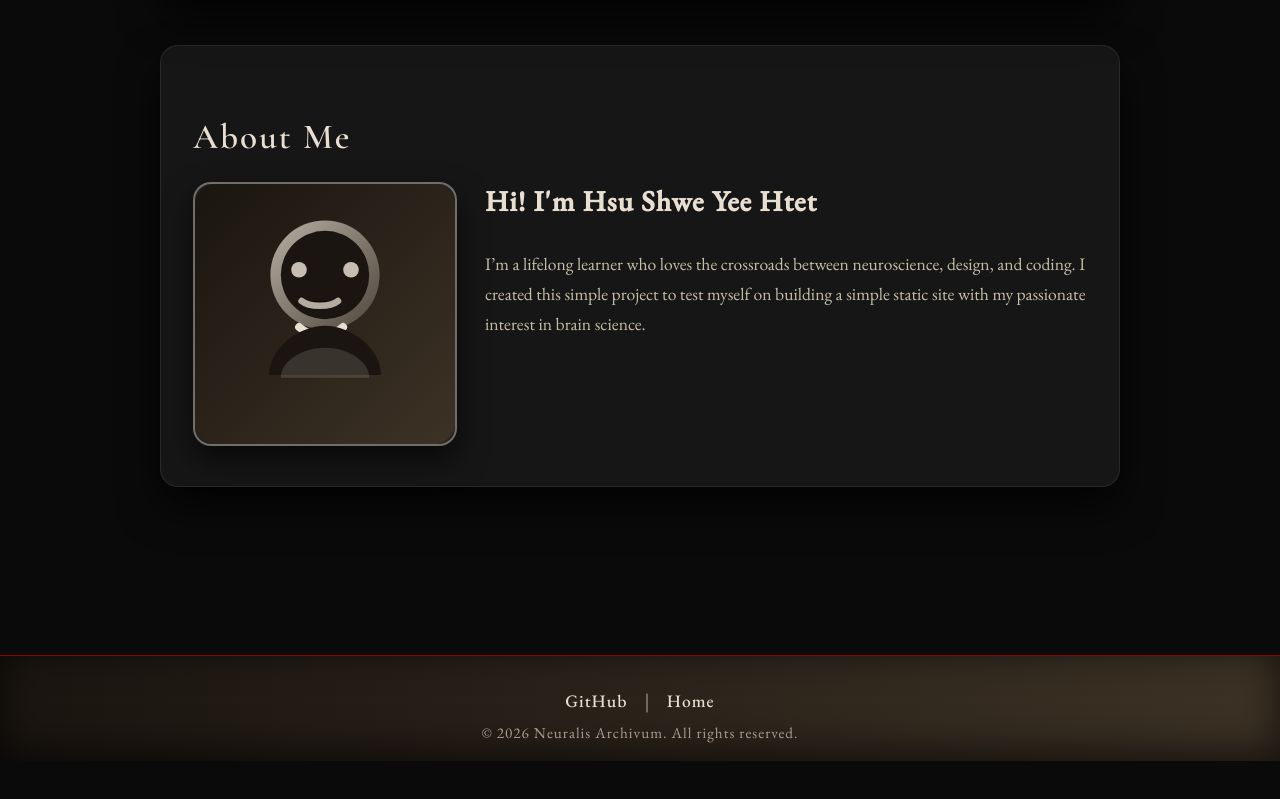
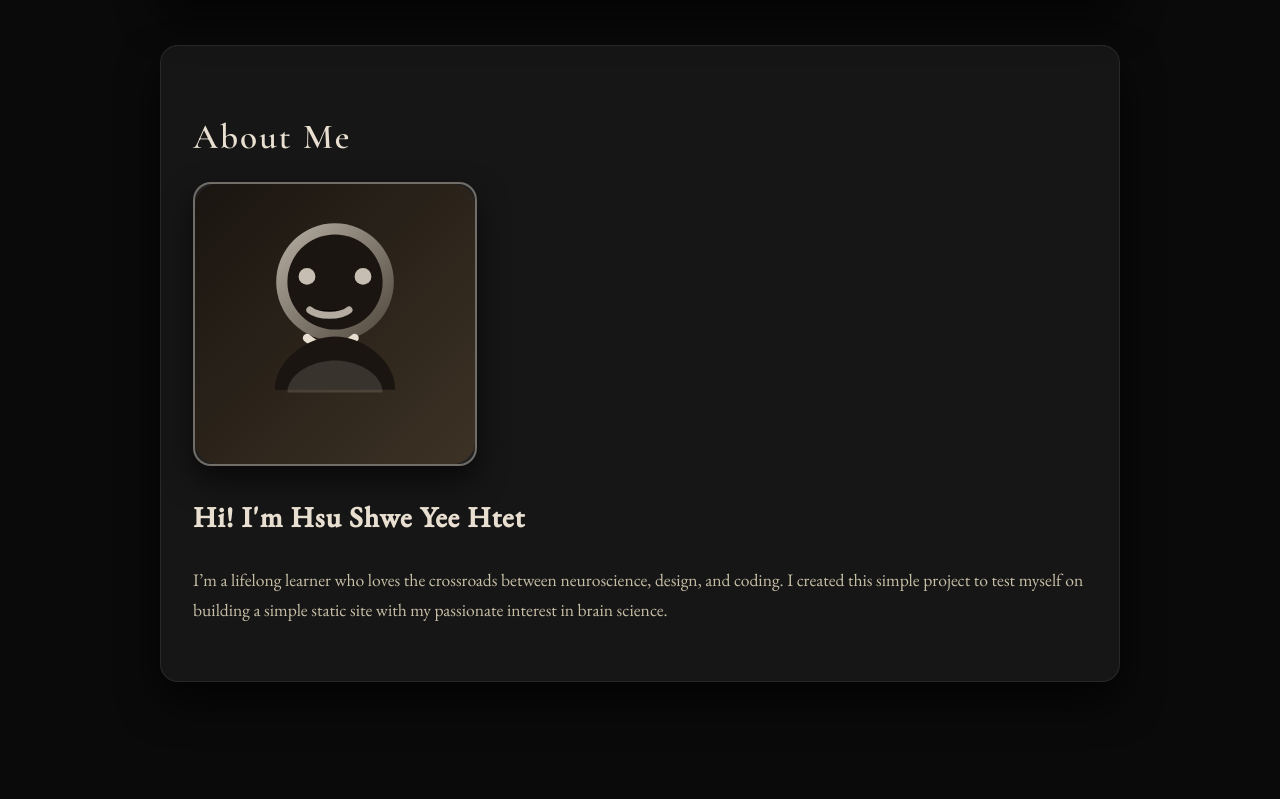
Before and after one commit to Hsu03-blythe/Neural-Pillars, a plain HTML site: page about.html in a window 1280 px wide. Shown: the part 635-1434 px from the top of the page. Before the commit the page ends 1396 px from the top, so only its background shows below. Drawn offline with nearby package versions, Linux system fonts and the light colour scheme.

Commit message:
Change profile grid layout to single column

```diff
--- a/about.html
+++ b/about.html
@@ -92,7 +92,7 @@
 
         .profile-grid {
             display: grid;
-            grid-template-columns: minmax(220px, 260px) 1fr;
+            grid-template-columns: 1fr;
             gap: 2rem;
             align-items: start;
             margin-top: 1.5rem;
```
